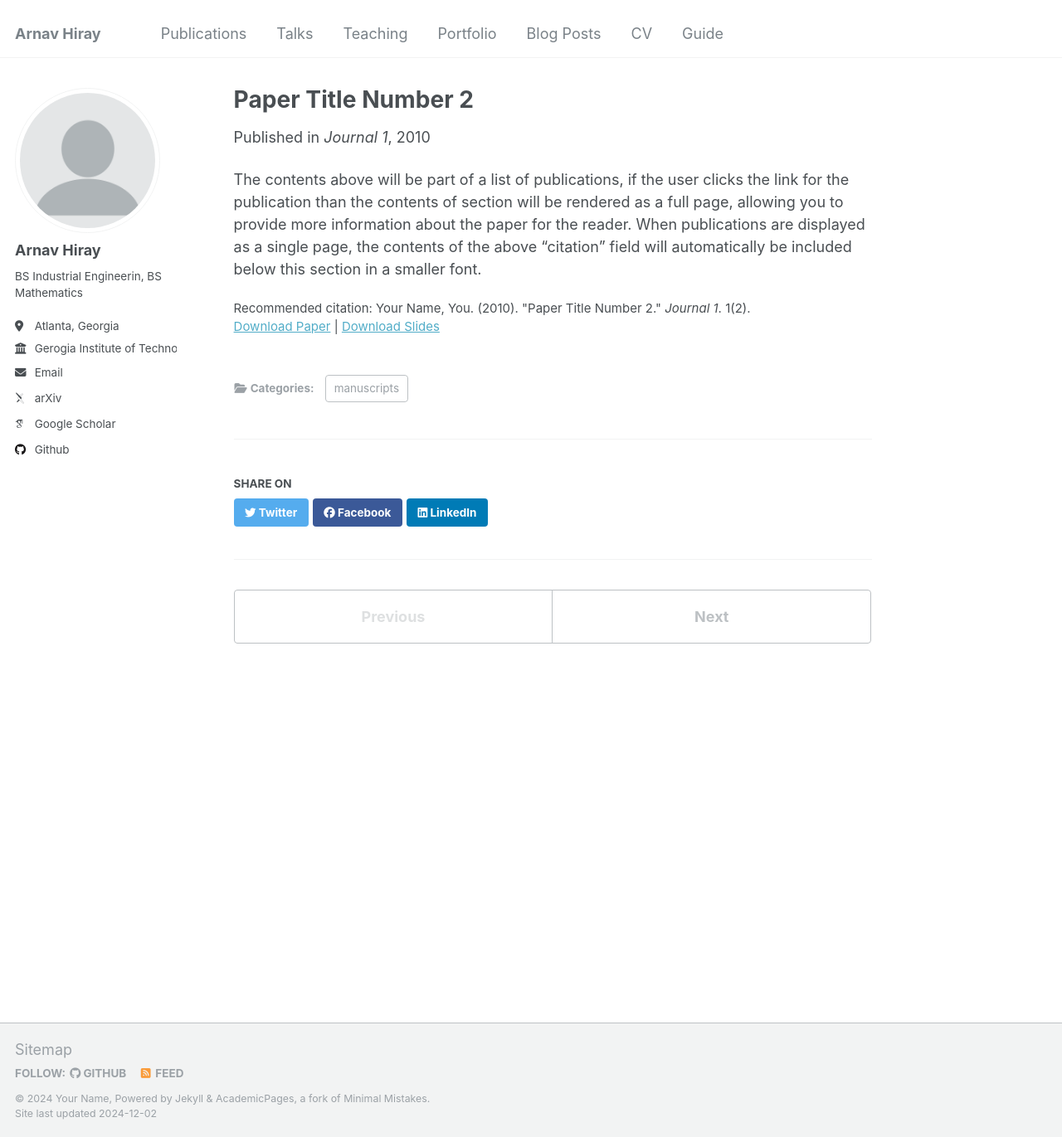
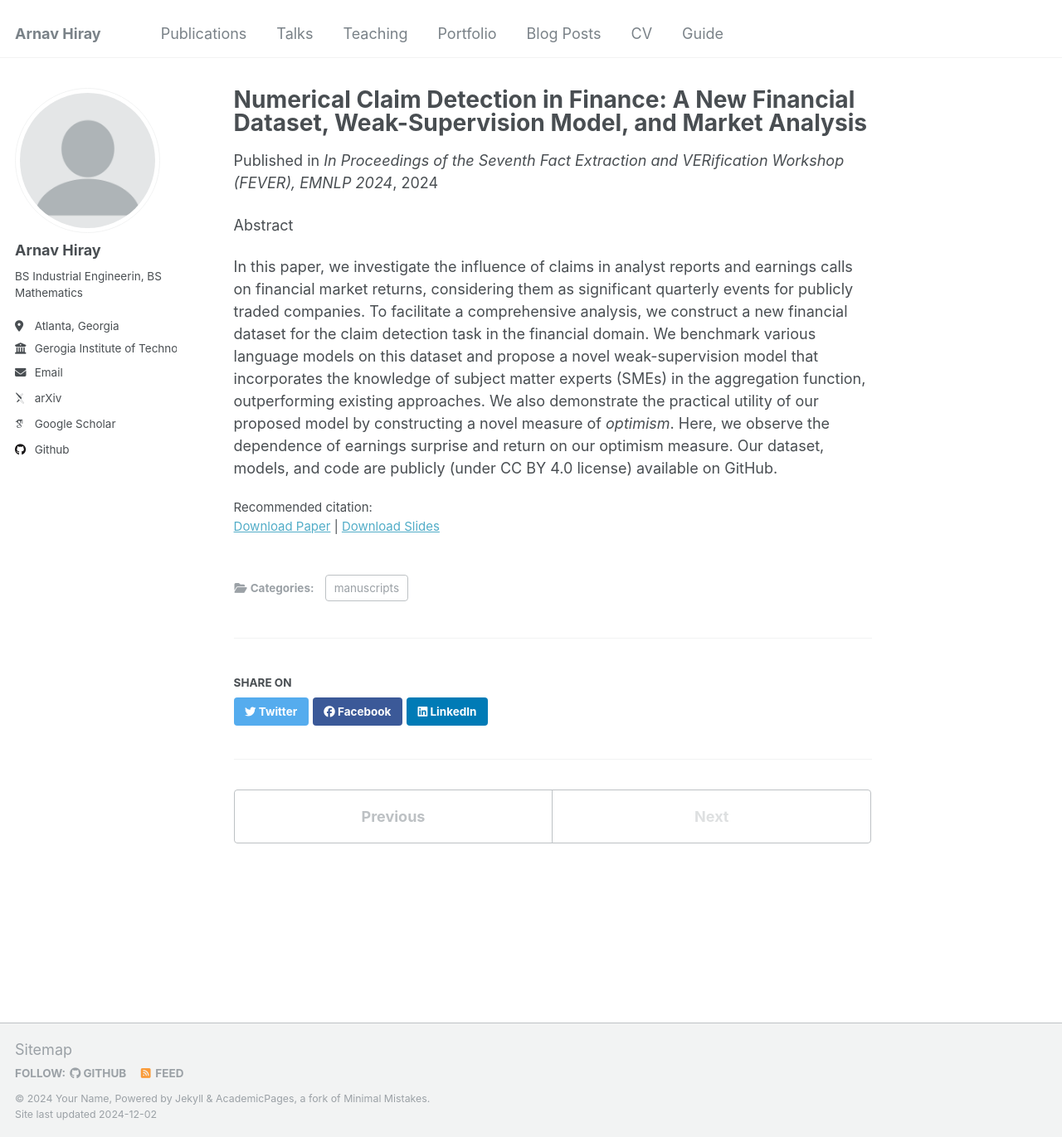
Before and after one commit to AHiray/AHiray.github.io, a Jekyll site: the page built from _publications/2010-10-01-paper-title-number-2.md, in a window 1280 px wide and 1371 px high. Shown: the whole window at 83% size. Built offline with Jekyll 4.4.1, drawn with Linux system fonts in a browser that asks for light colours; some web fonts are replaced.

Commit message:
Update 2010-10-01-paper-title-number-2.md

```diff
--- a/_publications/2010-10-01-paper-title-number-2.md
+++ b/_publications/2010-10-01-paper-title-number-2.md
@@ -1,14 +1,17 @@
 ---
-title: "Paper Title Number 2"
+title: "Numerical Claim Detection in Finance: A New Financial Dataset, Weak-Supervision Model, and Market Analysis"
 collection: publications
 category: manuscripts
-permalink: /publication/2010-10-01-paper-title-number-2
-excerpt: 'This paper is about the number 2. The number 3 is left for future work.'
-date: 2010-10-01
-venue: 'Journal 1'
-slidesurl: 'http://academicpages.github.io/files/slides2.pdf'
-paperurl: 'http://academicpages.github.io/files/paper2.pdf'
-citation: 'Your Name, You. (2010). &quot;Paper Title Number 2.&quot; <i>Journal 1</i>. 1(2).'
+permalink: /publication/2010-10-01-paper-title-number-1
+excerpt: 'In this paper, we investigate the influence of claims in analyst reports and earnings calls on financial market returns, considering them as significant quarterly events for publicly traded companies. '
+date: 2024-11-01
+venue: 'In Proceedings of the Seventh Fact Extraction and VERification Workshop (FEVER), EMNLP 2024'
+slidesurl: ''
+paperurl: 'https://aclanthology.org/2024.fever-1.21/?trk=public_post_comment-text'
+citation: ''
+
 ---
 
-The contents above will be part of a list of publications, if the user clicks the link for the publication than the contents of section will be rendered as a full page, allowing you to provide more information about the paper for the reader. When publications are displayed as a single page, the contents of the above "citation" field will automatically be included below this section in a smaller font.
+Abstract
+
+In this paper, we investigate the influence of claims in analyst reports and earnings calls on financial market returns, considering them as significant quarterly events for publicly traded companies. To facilitate a comprehensive analysis, we construct a new financial dataset for the claim detection task in the financial domain. We benchmark various language models on this dataset and propose a novel weak-supervision model that incorporates the knowledge of subject matter experts (SMEs) in the aggregation function, outperforming existing approaches. We also demonstrate the practical utility of our proposed model by constructing a novel measure of *optimism*. Here, we observe the dependence of earnings surprise and return on our optimism measure. Our dataset, models, and code are publicly (under CC BY 4.0 license) available on GitHub.
```
